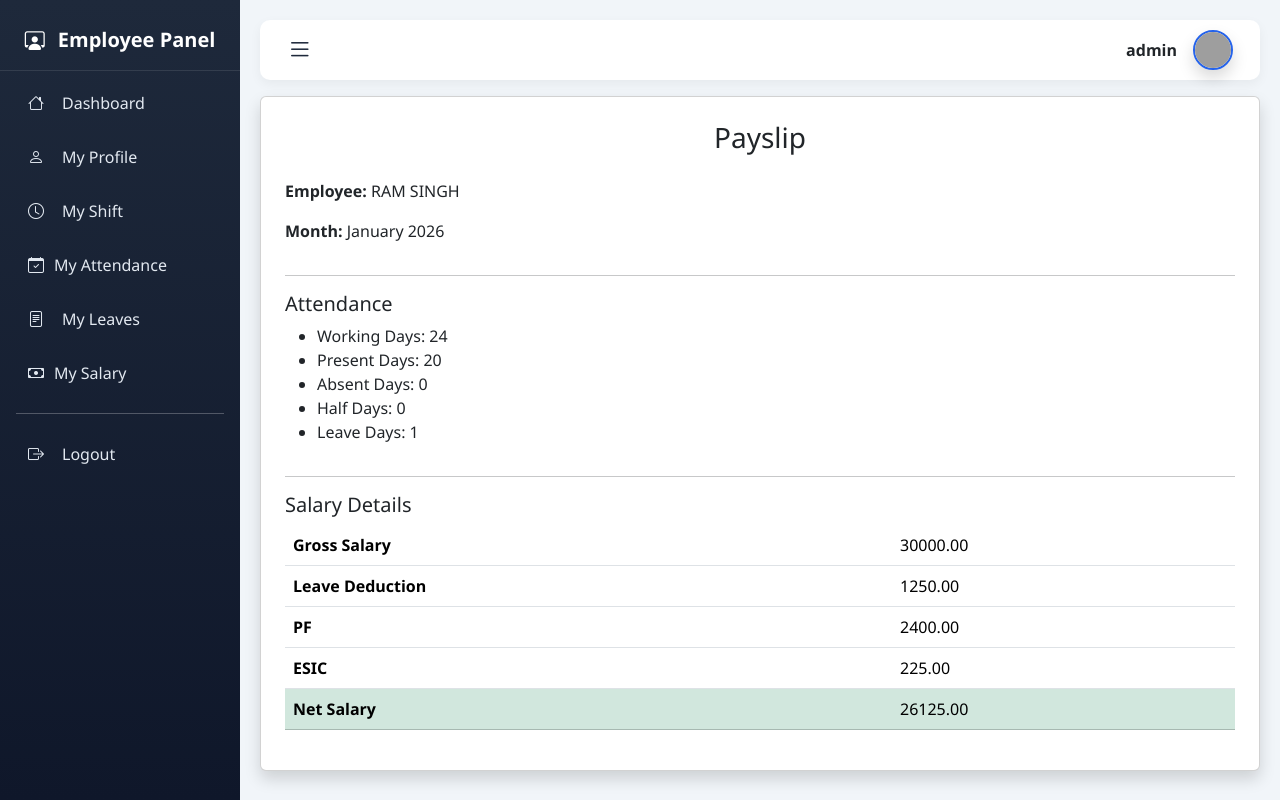
After one commit to subhampandia/Aluminium-website-with-backend, a Django app: page /payslip/3/ in a window 1280 px wide. The commit adds this page. Run offline with Django 5.2, Linux system fonts and the light colour scheme; a user stored in the database is signed in; data comes from the database, SQL or seed files in the repository; both versions use the stored data as it was after the commit; grey boxes are pictures that could not be loaded.

Commit message:
employee salary view and pay slip views

```diff
--- a/aluminium/urls.py
+++ b/aluminium/urls.py
@@ -80,6 +80,17 @@ urlpatterns = [
     path('salary/generate/', views.generate_salary_page, name='generate_salary_page'),
     path('salary/run/', views.run_salary_generation, name='run_salary_generation'),
     path('salary/list/', views.salary_list, name='salary_list'),
+    path(
+    "employee/salary/",
+    views.employee_salary_list,
+    name="employee_salary_list"
+    ),
+
+    path(
+    "payslip/<int:salary_id>/",
+    views.payslip_view,
+    name="payslip_view"
+    ),
 ]
 
 if settings.DEBUG:
--- a/app/models.py
+++ b/app/models.py
@@ -282,7 +282,7 @@ class MonthlySalary(models.Model):
 
     working_days = models.IntegerField(default=0)
     present_days = models.IntegerField(default=0)
-
+    half_days = models.IntegerField(default=0)
     absent_days = models.IntegerField(default=0)
     extra_leave_days = models.IntegerField(default=0)
 
--- a/app/views.py
+++ b/app/views.py
@@ -1359,3 +1359,28 @@ def generate_single_salary(request):
             "status":"success",
             "message":"Salary generated successfully"
         })
+
+@login_required
+def employee_salary_list(request):
+
+    employee = request.user.employee_profile
+
+    salaries = MonthlySalary.objects.filter(
+        employee=employee
+    ).order_by("-year","-month")
+
+    return render(
+        request,
+        "employee/employee_salary_list.html",
+        {"salaries": salaries}
+    )
+@login_required
+def payslip_view(request, salary_id):
+
+    salary = get_object_or_404(MonthlySalary, id=salary_id)
+
+    return render(
+        request,
+        "salary/payslip.html",
+        {"salary": salary}
+    )
--- a/templates/employee/base_employee_dashboard.html
+++ b/templates/employee/base_employee_dashboard.html
@@ -137,8 +137,10 @@
       <a href="{% url 'my_leaves' %}">
         <i class="bi bi-file-text me-2"></i> My Leaves
       </a>
-      x
-
+      <a href="{% url 'employee_salary_list' %}">
+<i class="bi bi-cash"></i>
+<span>My Salary</span>
+</a>
       <hr class="text-white mx-3" />
 
       <a href="#" data-bs-toggle="modal" data-bs-target="#logoutModal">
--- /dev/null
+++ b/templates/salary/payslip.html
@@ -0,0 +1,62 @@
+{% extends "employee/base_employee_dashboard.html" %}
+
+{% block content %}
+
+<div class="card shadow p-4">
+
+<h3 class="text-center mb-4">Payslip</h3>
+
+<p><strong>Employee:</strong>
+{{ salary.employee.first_name }} {{ salary.employee.last_name }}</p>
+
+<p><strong>Month:</strong>
+{{ salary.get_month_display }} {{ salary.year }}</p>
+
+<hr>
+
+<h5>Attendance</h5>
+
+<ul>
+<li>Working Days: {{ salary.working_days }}</li>
+<li>Present Days: {{ salary.present_days }}</li>
+<li>Absent Days: {{ salary.absent_days }}</li>
+<li>Half Days: {{ salary.half_days }}</li>
+<li>Leave Days: {{ salary.extra_leave_days }}</li>
+</ul>
+
+<hr>
+
+<h5>Salary Details</h5>
+
+<table class="table">
+
+<tr>
+<th>Gross Salary</th>
+<td>{{ salary.gross_salary }}</td>
+</tr>
+
+<tr>
+<th>Leave Deduction</th>
+<td>{{ salary.leave_deduction }}</td>
+</tr>
+
+<tr>
+<th>PF</th>
+<td>{{ salary.emp_pf }}</td>
+</tr>
+
+<tr>
+<th>ESIC</th>
+<td>{{ salary.emp_esic }}</td>
+</tr>
+
+<tr class="table-success">
+<th>Net Salary</th>
+<td>{{ salary.net_salary }}</td>
+</tr>
+
+</table>
+
+</div>
+
+{% endblock %}
```
Also changed, not shown: templates/employee/employee_salary_list.html (added, +68 -0 lines), app/migrations/0035_monthlysalary_half_days.py (added), db.sqlite3.
